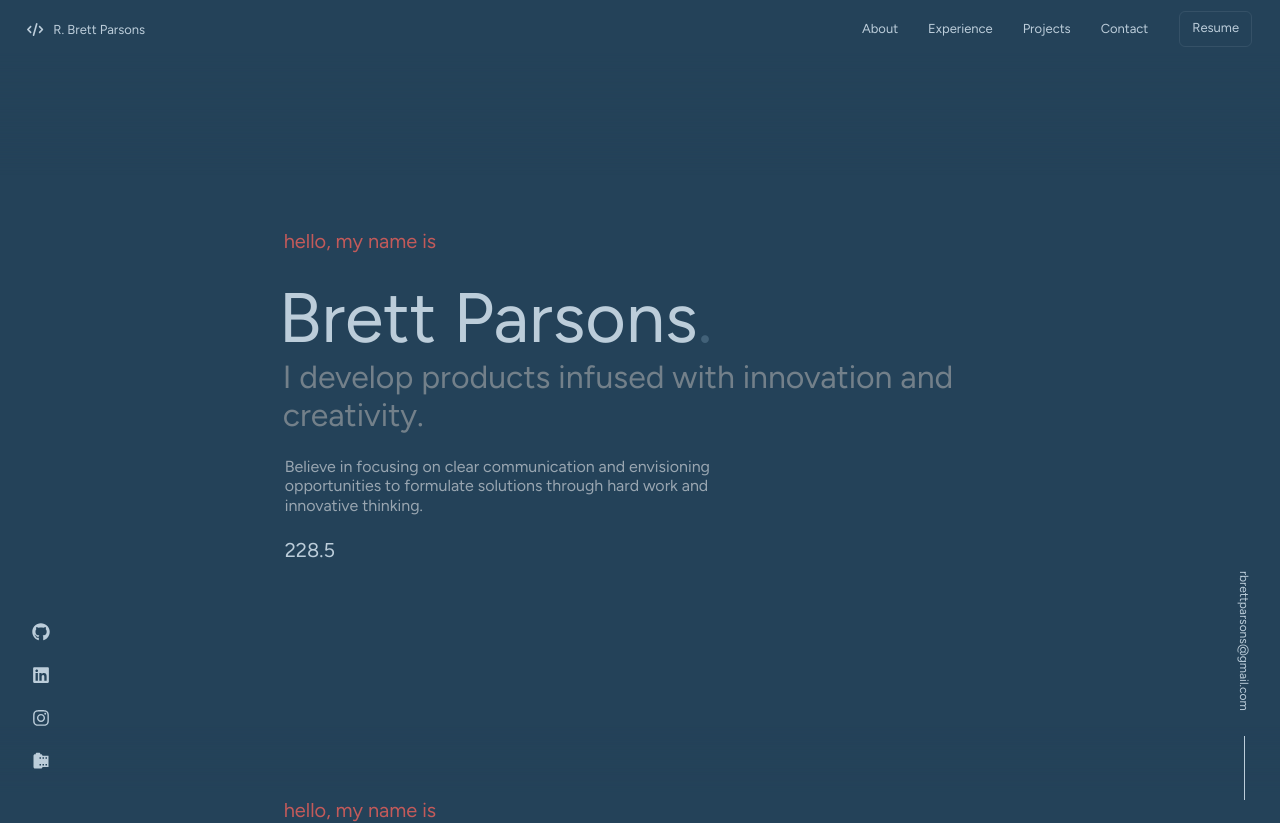
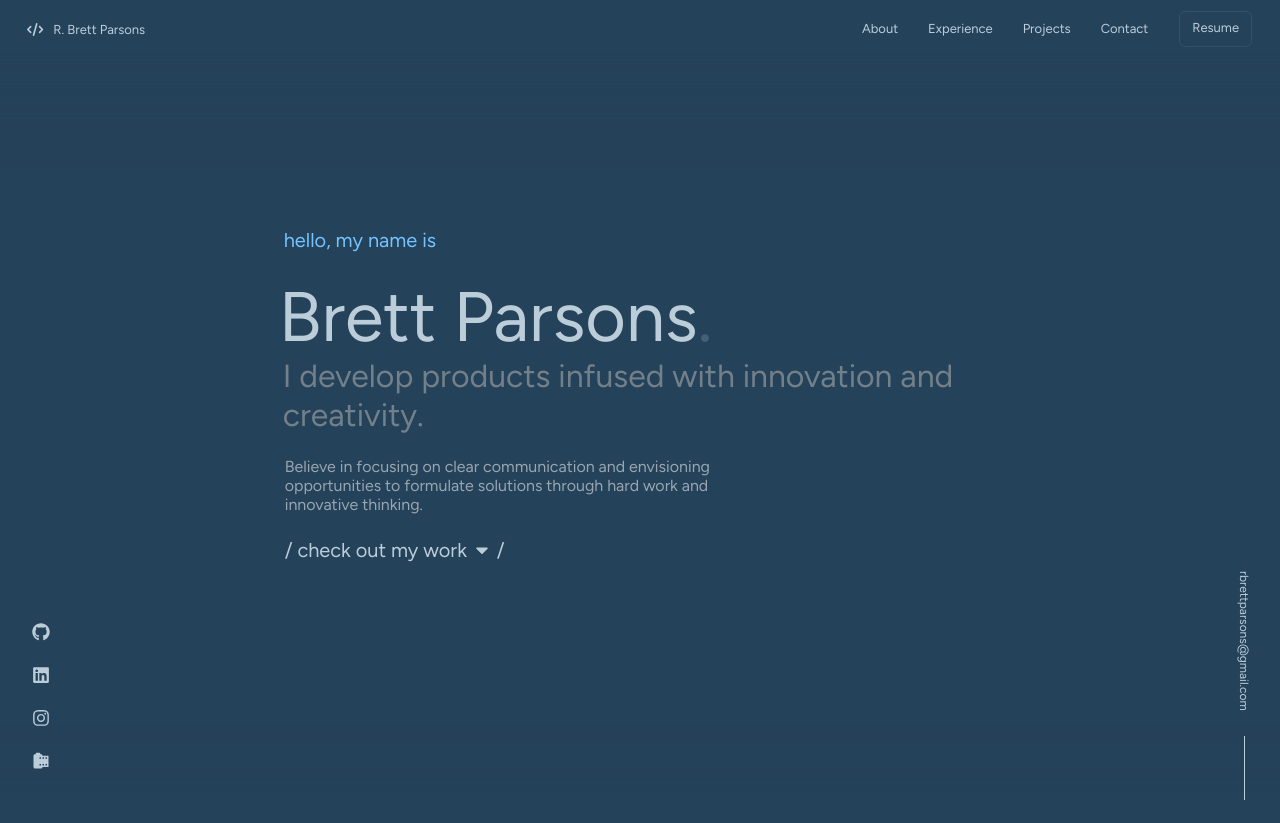
Before and after one commit to bparsons5/react-dev, a React (Create React App) app: page / in a window 1280 px wide. Shown: the top 823 px of the page. Built offline with nearby package versions, Linux system fonts and the light colour scheme.

Commit message:
css centering solution

```diff
--- a/src/App.js
+++ b/src/App.js
@@ -39,18 +39,5 @@ function App() {
   );
 }
 
-$(function() {
-  if (window.innerWidth > 767) {
-    const titleMargin = "calc(50vh - " + document.getElementById('title').offsetHeight / 2 + "px)"
-    document.getElementById('title').style.marginTop = titleMargin
-    document.getElementById('title').style.marginBottom = titleMargin
-  } else {
-    document.getElementById('title').style.marginTop = "calc(25vh - " + document.getElementById('title').offsetHeight / 2 + "px)"
-    document.getElementById('title').style.marginBottom = "calc(75vh - " + document.getElementById('title').offsetHeight / 2 + "px)"
-  }
-
-  document.getElementById('checkout').innerHTML = window.innerHeight / 2 - document.getElementById('title').offsetHeight / 2
-});
-
 
 export default App;
--- a/src/components/Title.js
+++ b/src/components/Title.js
@@ -9,9 +9,9 @@ import '../css/title.css';
 const Title = () => {
 
   return (
-    <Row id="title" className='section'>
-      <Col xs={11} sm={11} md={9} xl={7}>
-        <Row>
+    <Row className='section'>
+      <Col id="title" xs={11} sm={11} md={9} xl={7}>
+        <Row id="title-row">
           <Col xs={12}>
             <h5 id='hello'>hello, my name is</h5>
           </Col>
--- a/src/css/title.css
+++ b/src/css/title.css
@@ -1,9 +1,16 @@
+#title {
+    height: 100vh;
+    display: flex;
+}
 
+#title-row {
+    align-self: center;
+}
 
 #hello {
     padding-left: 5px;
-    color: #c35a5a;
-    /* color: #74c3ff; */
+    /* color: #c35a5az; */
+    color: #74c3ff;
 }
 
 #name {
--- a/src/index.css
+++ b/src/index.css
@@ -197,7 +197,7 @@ footer {
 }
 
 .section {
-  margin: 200px 0px;
+  margin: auto;
   max-width: 100vw;
   justify-content: center;
 }
```
